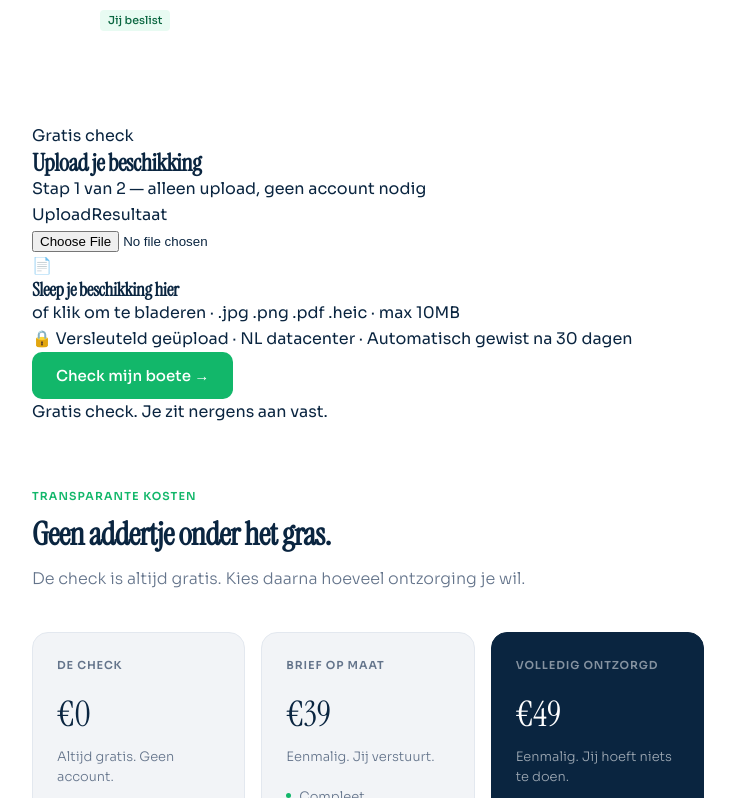
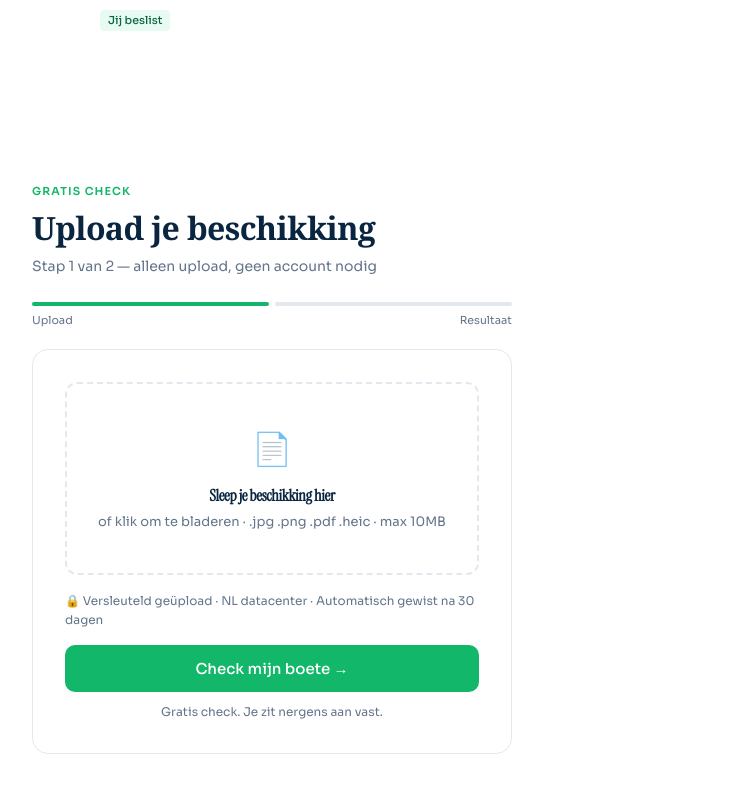
Before and after one commit to DickGroen/BOETECHECK, a Next.js app in the folder boetecheck/: page / in a window 1280 px wide. Shown: the part 1642-2440 px from the top of the page, without its empty margins (272-1007 px from the left). Built offline with nearby package versions, Linux system fonts and the light colour scheme.

Commit message:
Refactor UploadFlow.module.css styles

```diff
--- a/boetecheck/src/components/UploadFlow.module.css
+++ b/boetecheck/src/components/UploadFlow.module.css
@@ -1,3 +1,326 @@
+/* ── Section ── */
+.section {
+  padding: 60px 0 80px;
+}
+
+.label {
+  font-size: 11px;
+  font-weight: 600;
+  text-transform: uppercase;
+  letter-spacing: 0.1em;
+  color: var(--green);
+  margin-bottom: 8px;
+}
+
+.title {
+  font-size: 2rem;
+  color: var(--navy);
+  font-family: Georgia, serif;
+  margin: 0 0 8px;
+  line-height: 1.2;
+}
+
+.sub {
+  font-size: 14px;
+  color: var(--muted);
+  margin: 0 0 24px;
+}
+
+/* ── Progress bar ── */
+.progressRow {
+  display: flex;
+  gap: 6px;
+  margin-bottom: 6px;
+  max-width: 480px;
+}
+
+.progStep {
+  flex: 1;
+  height: 4px;
+  border-radius: 2px;
+  background: var(--border, #E3E8EF);
+  transition: background 0.3s;
+}
+
+.progActive {
+  background: var(--green);
+}
+
+.progDone {
+  background: var(--green);
+  opacity: 0.5;
+}
+
+.progLabels {
+  display: flex;
+  justify-content: space-between;
+  font-size: 11px;
+  color: var(--muted);
+  margin-bottom: 20px;
+  max-width: 480px;
+}
+
+/* ── Card ── */
+.card {
+  background: white;
+  border: 1px solid var(--border, #E3E8EF);
+  border-radius: 16px;
+  padding: 32px;
+  max-width: 480px;
+}
+
+/* ── Dropzone ── */
+.hiddenInput {
+  display: none;
+}
+
+.dropzone {
+  border: 2px dashed var(--border, #E3E8EF);
+  border-radius: 12px;
+  padding: 40px 24px;
+  text-align: center;
+  cursor: pointer;
+  transition: border-color 0.2s, background 0.2s;
+  margin-bottom: 16px;
+}
+
+.dropzone:hover {
+  border-color: var(--green);
+  background: #F6FEF9;
+}
+
+.dragging {
+  border-color: var(--green);
+  background: #F6FEF9;
+}
+
+.dropIcon {
+  font-size: 32px;
+  margin-bottom: 12px;
+}
+
+.dropTitle {
+  font-size: 16px;
+  font-weight: 600;
+  color: var(--navy);
+  margin: 0 0 6px;
+}
+
+.dropSub {
+  font-size: 13px;
+  color: var(--muted);
+  margin: 0;
+}
+
+/* ── File preview ── */
+.filePreview {
+  display: flex;
+  align-items: center;
+  gap: 10px;
+  background: var(--surface, #F2F4F7);
+  border-radius: 10px;
+  padding: 12px 14px;
+  margin-bottom: 16px;
+}
+
+.fileIcon {
+  font-size: 20px;
+  flex-shrink: 0;
+}
+
+.fileName {
+  flex: 1;
+  font-size: 14px;
+  color: var(--navy);
+  overflow: hidden;
+  text-overflow: ellipsis;
+  white-space: nowrap;
+}
+
+.fileRemove {
+  background: none;
+  border: none;
+  font-size: 20px;
+  color: var(--muted);
+  cursor: pointer;
+  padding: 0 4px;
+  line-height: 1;
+}
+
+.fileRemove:hover {
+  color: var(--navy);
+}
+
+/* ── Meta / trust line ── */
+.metaLine {
+  font-size: 12px;
+  color: var(--muted);
+  margin: 0 0 16px;
+}
+
+.errorMsg {
+  font-size: 13px;
+  color: #EF4444;
+  margin: 0 0 12px;
+}
+
+/* ── Check button ── */
+.checkBtn {
+  width: 100%;
+  margin-bottom: 10px;
+}
+
+.microCopy {
+  font-size: 12px;
+  color: var(--muted);
+  text-align: center;
+  margin: 0;
+}
+
+/* ── Analyzing ── */
+.analyzing {
+  text-align: center;
+  padding: 20px 0;
+}
+
+.spinner {
+  width: 36px;
+  height: 36px;
+  border: 3px solid var(--border, #E3E8EF);
+  border-top-color: var(--green);
+  border-radius: 50%;
+  animation: spin 0.8s linear infinite;
+  margin: 0 auto 20px;
+}
+
+@keyframes spin {
+  to { transform: rotate(360deg); }
+}
+
+.analyzeMsg {
+  font-size: 15px;
+  color: var(--navy);
+  margin: 0 0 6px;
+  font-weight: 500;
+}
+
+.analyzeNote {
+  font-size: 12px;
+  color: var(--muted);
+  margin: 0;
+}
+
+/* ── Result ── */
+.verdictBadge {
+  display: inline-block;
+  border-radius: 20px;
+  padding: 7px 16px;
+  font-size: 13px;
+  font-weight: 500;
+  margin-bottom: 16px;
+  border: 1px solid transparent;
+}
+
+.badgeGreen {
+  background: #E8FBF2;
+  color: #0E9456;
+  border-color: #86EFBE;
+}
+
+.badgeAmber {
+  background: #FFFBEB;
+  color: #B45309;
+  border-color: #FCD34D;
+}
+
+.badgeGray {
+  background: var(--surface, #F2F4F7);
+  color: var(--muted);
+  border-color: var(--border, #E3E8EF);
+}
+
+.resultTitle {
+  font-size: 1.2rem;
+  font-family: Georgia, serif;
+  color: var(--navy);
+  margin: 0 0 10px;
+  line-height: 1.3;
+}
+
+.resultSummary {
+  font-size: 14px;
+  color: var(--muted);
+  line-height: 1.7;
+  font-weight: 300;
+  margin: 0 0 20px;
+}
+
+/* ── Meta grid ── */
+.metaGrid {
+  display: flex;
+  gap: 8px;
+  flex-wrap: wrap;
+  margin-bottom: 20px;
+}
+
+.metaItem {
+  background: var(--surface, #F2F4F7);
+  border-radius: 8px;
+  padding: 10px 14px;
+}
+
+.metaKey {
+  display: block;
+  font-size: 11px;
+  font-weight: 600;
+  text-transform: uppercase;
+  letter-spacing: 0.06em;
+  color: var(--muted);
+  margin-bottom: 2px;
+}
+
+.metaVal {
+  font-size: 14px;
+  font-weight: 500;
+  color: var(--navy);
+}
+
+.metaDeadline {
+  color: #B45309;
+}
+
+/* ── Findings ── */
+.findings {
+  background: var(--surface, #F2F4F7);
+  border-radius: 10px;
+  padding: 8px 16px;
+  margin-bottom: 20px;
+}
+
+.finding {
+  display: flex;
+  align-items: flex-start;
+  gap: 10px;
+  padding: 10px 0;
+  border-bottom: 1px solid var(--border, #E3E8EF);
+}
+
+.finding:last-child {
+  border-bottom: none;
+}
+
+.dot {
+  display: inline-block;
+  width: 8px;
+  height: 8px;
+  border-radius: 50%;
+  flex-shrink: 0;
+  margin-top: 5px;
+}
+
+.dotRed    { background: #EF4444; }
+.dotAmber  { background: #F59E0B; }
+.dotGreen  { background: #12B76A; }
 
 .findingTitle {
   display: block;
@@ -7,9 +330,16 @@
   margin-bottom: 2px;
 }
 
+.findingText {
+  font-size: 13px;
+  color: var(--text);
+  line-height: 1.5;
+}
+
+/* ── What it means ── */
 .whatItMeans {
-  background: var(--surface);
-  border-radius: var(--radius-sm);
+  background: var(--surface, #F2F4F7);
+  border-radius: var(--radius-sm, 8px);
   padding: 14px 16px;
   margin-bottom: 20px;
 }
@@ -30,21 +360,65 @@
   font-weight: 300;
 }
 
-.deadlineWarning {
-  background: #FEF9EE;
-  border: 1px solid #FDDBA0;
-  border-radius: var(--radius-sm);
-  padding: 12px 16px;
-  font-size: 13px;
-  color: #92570A;
+/* ── Email ── */
+.emailRow {
+  display: flex;
+  gap: 8px;
   margin-bottom: 16px;
 }
 
+.emailInput {
+  flex: 1;
+  border: 1px solid var(--border, #E3E8EF);
+  border-radius: 8px;
+  padding: 10px 12px;
+  font-size: 14px;
+  color: var(--navy);
+  outline: none;
+  transition: border-color 0.2s;
+}
+
+.emailInput:focus {
+  border-color: var(--green);
+}
+
+.emailBtn {
+  background: var(--navy);
+  color: white;
+  border: none;
+  border-radius: 8px;
+  padding: 10px 16px;
+  font-size: 14px;
+  font-weight: 500;
+  cursor: pointer;
+  white-space: nowrap;
+  transition: opacity 0.2s;
+}
+
+.emailBtn:disabled {
+  opacity: 0.4;
+  cursor: not-allowed;
+}
+
+.emailConfirm {
+  font-size: 13px;
+  color: var(--green);
+  margin: 0 0 16px;
+}
+
+/* ── CTAs ── */
+.resultActions {
+  display: flex;
+  flex-direction: column;
+  gap: 10px;
+  margin-bottom: 20px;
+}
+
 .ctaBlock {
-  background: var(--surface);
-  border-radius: var(--radius-sm);
+  background: var(--surface, #F2F4F7);
+  border-radius: var(--radius-sm, 8px);
   padding: 16px;
-  margin-bottom: 10px;
+  margin-bottom: 0;
 }
 
 .ctaLabel {
@@ -74,3 +448,39 @@
   width: 15px;
   height: 15px;
 }
+
+/* ── Deadline warning ── */
+.deadlineWarning {
+  background: #FEF9EE;
+  border: 1px solid #FDDBA0;
+  border-radius: var(--radius-sm, 8px);
+  padding: 12px 16px;
+  font-size: 13px;
+  color: #92570A;
+  margin-bottom: 16px;
+}
+
+/* ── Disclaimer ── */
+.disclaimer {
+  font-size: 11px;
+  color: var(--muted);
+  line-height: 1.6;
+  border-top: 1px solid var(--border, #E3E8EF);
+  padding-top: 16px;
+  margin-bottom: 16px;
+}
+
+/* ── Reset ── */
+.resetBtn {
+  background: none;
+  border: none;
+  font-size: 13px;
+  color: var(--muted);
+  cursor: pointer;
+  padding: 0;
+  text-decoration: underline;
+}
+
+.resetBtn:hover {
+  color: var(--navy);
+}
```
